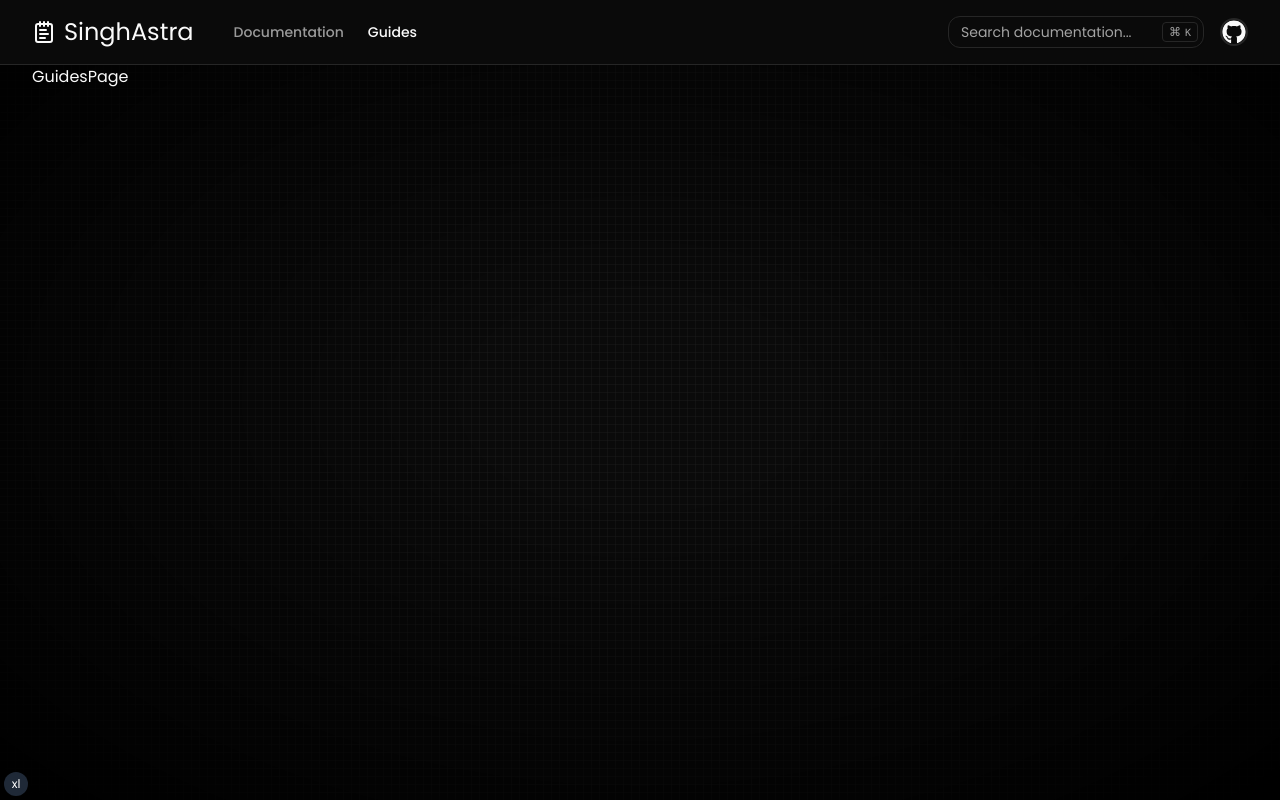
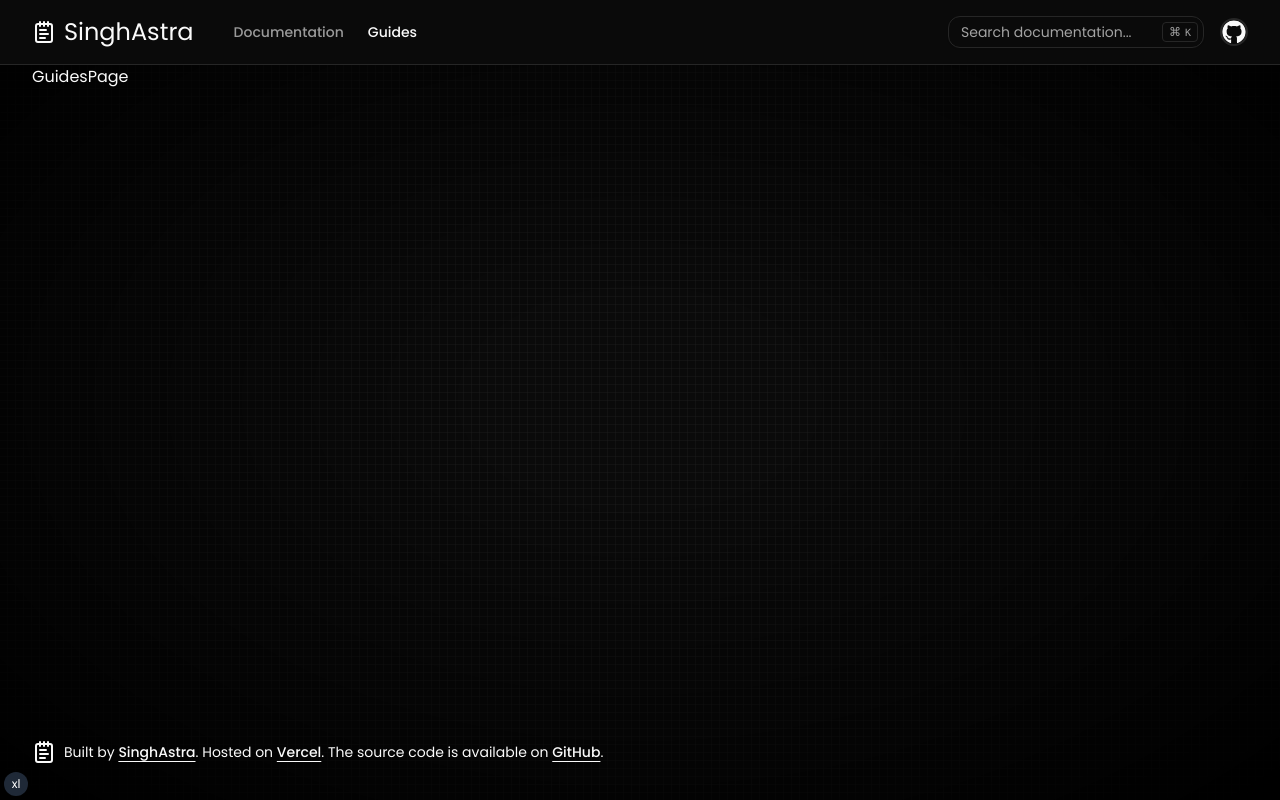
Before and after one commit to SinghAstra/AnalyticsX, a Next.js app: page /guides in a window 1280 px wide. Built offline with nearby package versions, Linux system fonts and the light colour scheme.

Commit message:
Added Site Footer

```diff
--- a/app/(docs)/layout.tsx
+++ b/app/(docs)/layout.tsx
@@ -2,6 +2,7 @@ import { DocsSearch } from "@/components/DocsSearch";
 import { Icons } from "@/components/Icons";
 import MainNav from "@/components/MainNav";
 import { DocsSidebarNav } from "@/components/sidebar-nav";
+import { SiteFooter } from "@/components/site-footer";
 import { docsConfig } from "@/config/docs";
 import { siteConfig } from "@/config/site";
 import Link from "next/link";
@@ -37,6 +38,7 @@ export default function DocsLayout({ children }: DocsLayoutProps) {
         </div>
       </header>
       <div className="container flex-1">{children}</div>
+      <SiteFooter />
     </div>
   );
 }
--- /dev/null
+++ b/components/site-footer.tsx
@@ -0,0 +1,47 @@
+import * as React from "react";
+
+import { siteConfig } from "@/config/site";
+import { cn } from "@/lib/utils";
+import { Icons } from "./Icons";
+
+export function SiteFooter({ className }: React.HTMLAttributes<HTMLElement>) {
+  return (
+    <footer className={cn(className)}>
+      <div className="container flex flex-col items-center  gap-4 py-10 md:h-24 md:flex-row md:py-0 ">
+        <div className="flex flex-col items-center justify-end gap-4 px-8 md:flex-row md:gap-2 md:px-0 ">
+          <Icons.logo />
+          <p className="text-center text-sm leading-loose md:text-left">
+            Built by{" "}
+            <a
+              href={siteConfig.links.twitter}
+              target="_blank"
+              rel="noreferrer"
+              className="font-medium underline underline-offset-4"
+            >
+              SinghAstra
+            </a>
+            . Hosted on{" "}
+            <a
+              href="https://vercel.com"
+              target="_blank"
+              rel="noreferrer"
+              className="font-medium underline underline-offset-4"
+            >
+              Vercel
+            </a>
+            . The source code is available on{" "}
+            <a
+              href={siteConfig.links.github}
+              target="_blank"
+              rel="noreferrer"
+              className="font-medium underline underline-offset-4"
+            >
+              GitHub
+            </a>
+            .
+          </p>
+        </div>
+      </div>
+    </footer>
+  );
+}
```
